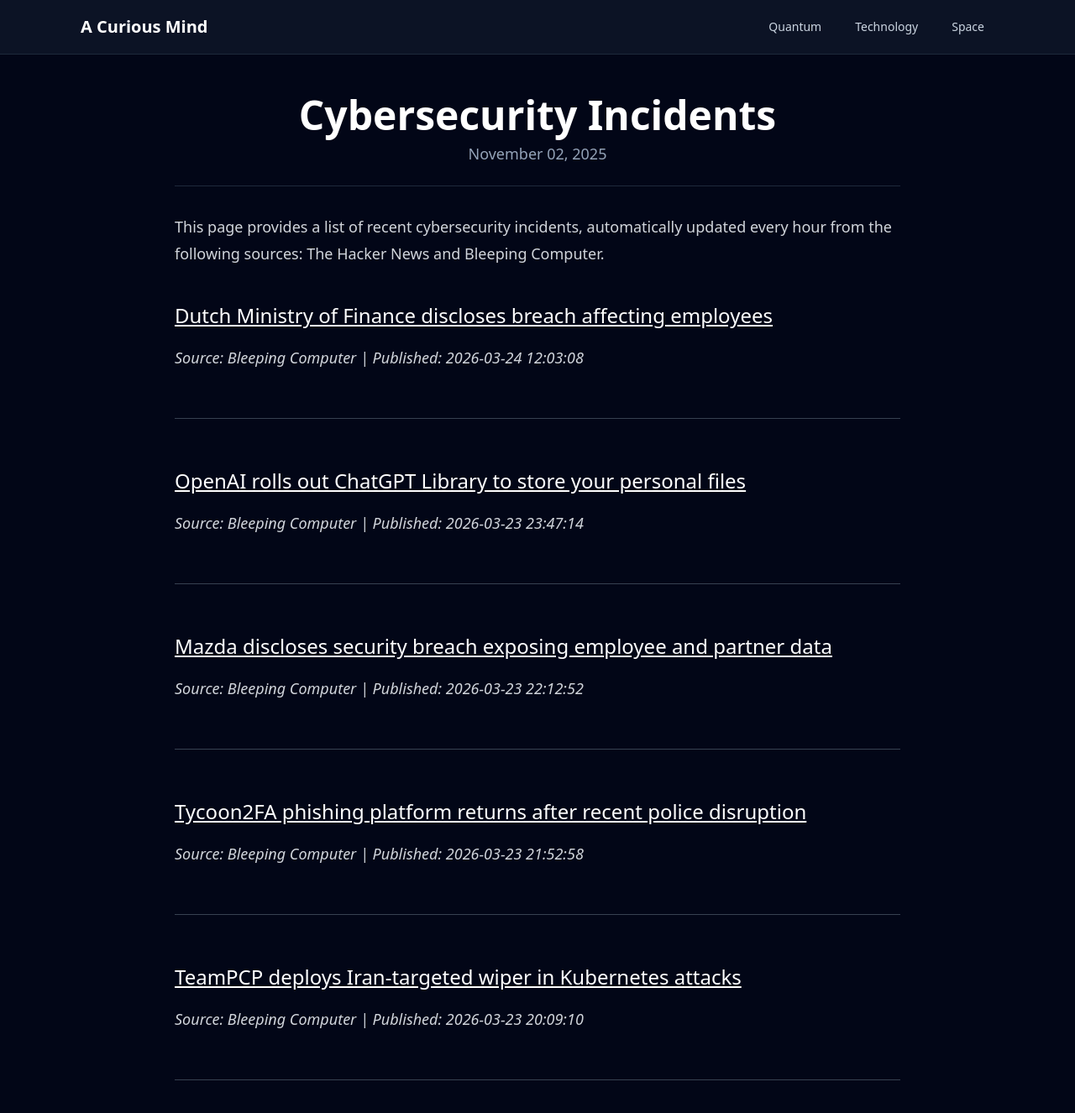
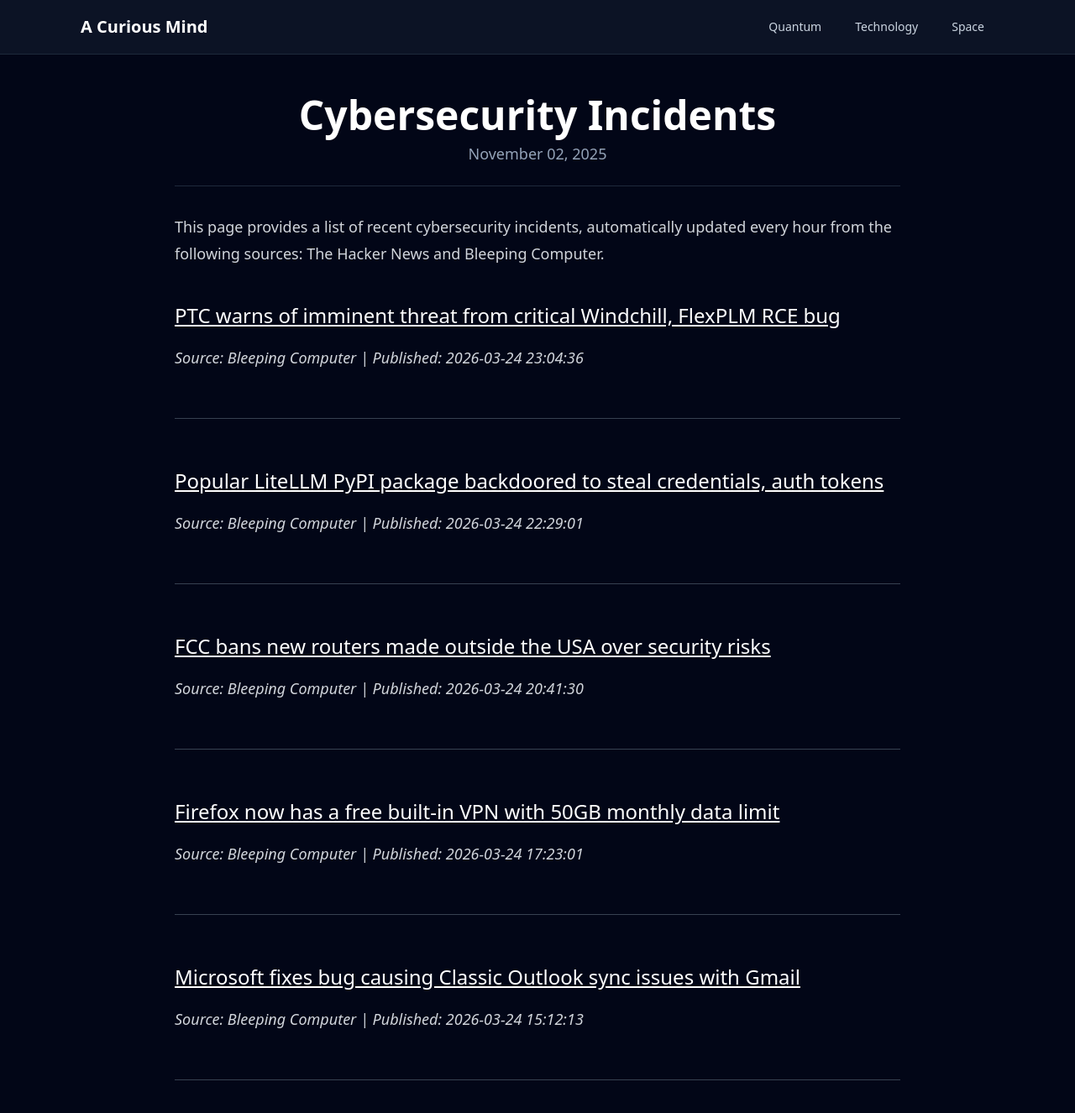
Before and after one commit to onehl7/onehl7.github.io, a Jekyll site: the page built from _posts/2025-11-02-cybersecurity-incidents.md, in a window 1280 px wide and 1400 px high. Shown: the top 1326 px of the window at 84% size. Built offline with Jekyll 4.4.1, drawn with Linux system fonts in a browser that asks for light colours; nearby versions of some CDN libraries.

Commit message:
Update news data

```diff
--- a/_data/news.json
+++ b/_data/news.json
@@ -1,32 +1,32 @@
 [
   {
     "source": "Bleeping Computer",
-    "title": "Dutch Ministry of Finance discloses breach affecting employees",
-    "link": "https://www.bleepingcomputer.com/news/security/dutch-ministry-of-finance-discloses-breach-affecting-employees/",
-    "published": "2026-03-24 12:03:08"
+    "title": "PTC warns of imminent threat from critical Windchill, FlexPLM RCE bug",
+    "link": "https://www.bleepingcomputer.com/news/security/ptc-warns-of-imminent-threat-from-critical-windchill-flexplm-rce-bug/",
+    "published": "2026-03-24 23:04:36"
   },
   {
     "source": "Bleeping Computer",
-    "title": "OpenAI rolls out ChatGPT Library to store your personal files",
-    "link": "https://www.bleepingcomputer.com/news/artificial-intelligence/openai-rolls-out-chatgpt-library-to-store-your-personal-files/",
-    "published": "2026-03-23 23:47:14"
+    "title": "Popular LiteLLM PyPI package backdoored to steal credentials, auth tokens",
+    "link": "https://www.bleepingcomputer.com/news/security/popular-litellm-pypi-package-compromised-in-teampcp-supply-chain-attack/",
+    "published": "2026-03-24 22:29:01"
   },
   {
     "source": "Bleeping Computer",
-    "title": "Mazda discloses security breach exposing employee and partner data",
-    "link": "https://www.bleepingcomputer.com/news/security/mazda-discloses-security-breach-exposing-employee-and-partner-data/",
-    "published": "2026-03-23 22:12:52"
+    "title": "FCC bans new routers made outside the USA over security risks",
+    "link": "https://www.bleepingcomputer.com/news/security/fcc-bans-new-routers-made-outside-the-usa-over-security-risks/",
+    "published": "2026-03-24 20:41:30"
   },
   {
     "source": "Bleeping Computer",
-    "title": "Tycoon2FA phishing platform returns after recent police disruption",
-    "link": "https://www.bleepingcomputer.com/news/security/tycoon2fa-phishing-platform-returns-after-recent-police-disruption/",
-    "published": "2026-03-23 21:52:58"
+    "title": "Firefox now has a free built-in VPN with 50GB monthly data limit",
+    "link": "https://www.bleepingcomputer.com/news/security/firefox-now-has-a-free-built-in-vpn-with-50gb-monthly-data-limit/",
+    "published": "2026-03-24 17:23:01"
   },
   {
     "source": "Bleeping Computer",
-    "title": "TeamPCP deploys Iran-targeted wiper in Kubernetes attacks",
-    "link": "https://www.bleepingcomputer.com/news/security/teampcp-deploys-iran-targeted-wiper-in-kubernetes-attacks/",
-    "published": "2026-03-23 20:09:10"
+    "title": "Microsoft fixes bug causing Classic Outlook sync issues with Gmail",
+    "link": "https://www.bleepingcomputer.com/news/microsoft/microsoft-fixes-bug-causing-outlook-sync-issues-for-gmail-users/",
+    "published": "2026-03-24 15:12:13"
   }
 ]
```
